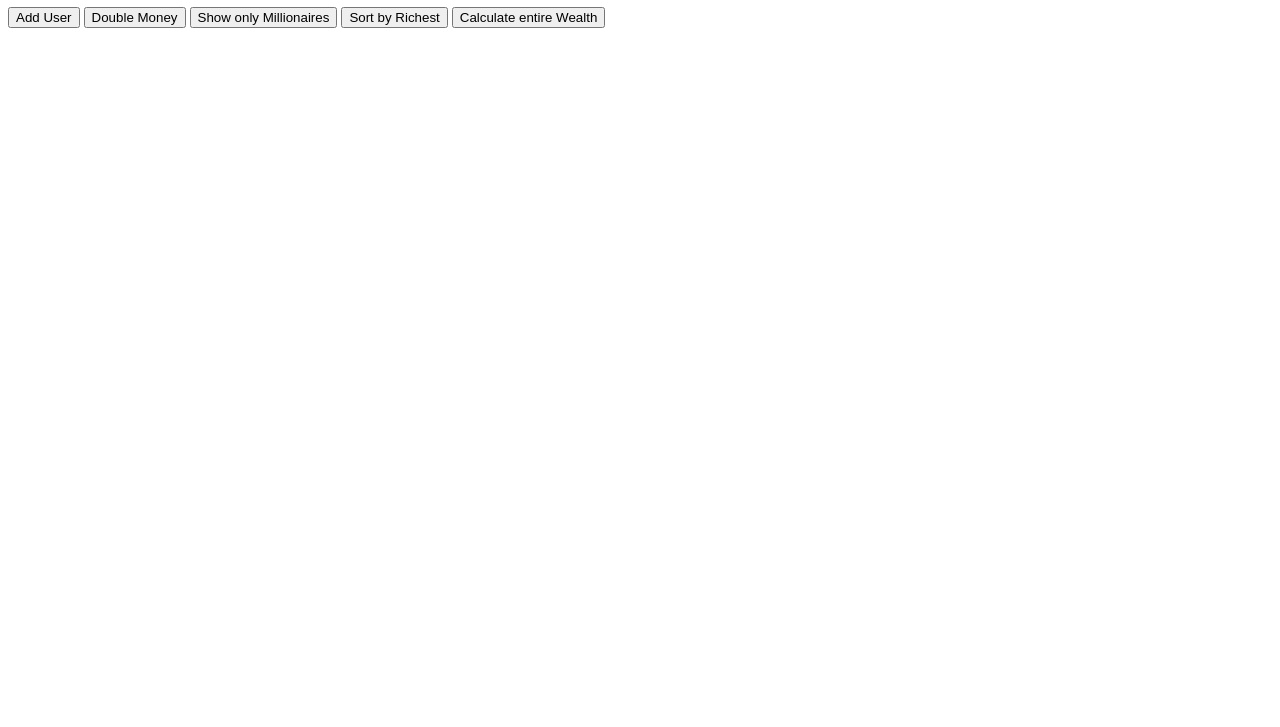
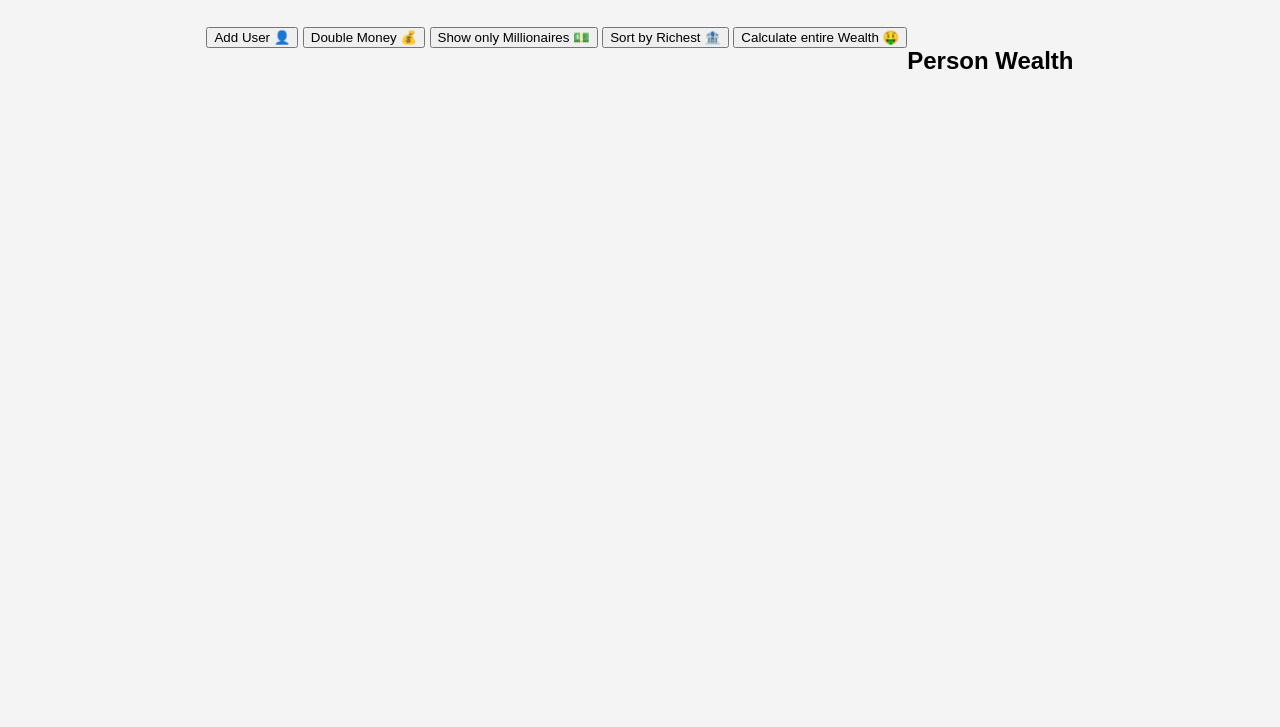
Before and after one commit to AhmedBule/Random-User-Generator-Project, a plain HTML site: page index.html in a window 1280 px wide. Shown: the part 73-800 px from the top of the page. Drawn offline with Linux system fonts and the light colour scheme.

Commit message:
began styling the page

```diff
--- a/index.html
+++ b/index.html
@@ -5,6 +5,7 @@
     <meta charset="UTF-8">
     <meta http-equiv="X-UA-Compatible" content="IE=edge">
     <meta name="viewport" content="width=device-width, initial-scale=1.0">
+    <link rel="stylesheet" href="style.css">
     <title>Random-User-Generator Project </title>
 </head>
 
@@ -12,12 +13,15 @@
     <h1>Random User Generator </h1>
     <div class="container">
         <aside>
-            <button id="add-user">Add User</button>
-            <button id="double">Double Money</button>
-            <button id="show-millionaires">Show only Millionaires</button>
-            <button id="sort">Sort by Richest</button>
-            <button id="calculate-wealth">Calculate entire Wealth</button>
+            <button id="add-user">Add User 👤</button>
+            <button id="double">Double Money 💰</button>
+            <button id="show-millionaires">Show only Millionaires 💵</button>
+            <button id="sort">Sort by Richest 🏦 </button>
+            <button id="calculate-wealth">Calculate entire Wealth 🤑</button>
         </aside>
+        <main id="main">
+            <h2><strong>Person </strong>Wealth</h2>
+        </main>
 
     </div>
 
--- a/style.css
+++ b/style.css
@@ -0,0 +1,19 @@
+*{
+    box-sizing: border-box;
+}
+
+body{
+    background: #f4f4f4;
+    font-family: Arial, Helvetica, sans-serif;
+    display: flex;
+    flex-direction: column;
+    min-height: 100vh;
+    margin: 0;
+    align-items: center;
+}
+
+.container{
+    display: flex;
+    max-width: 100%;
+    padding: 20px;
+}
```
